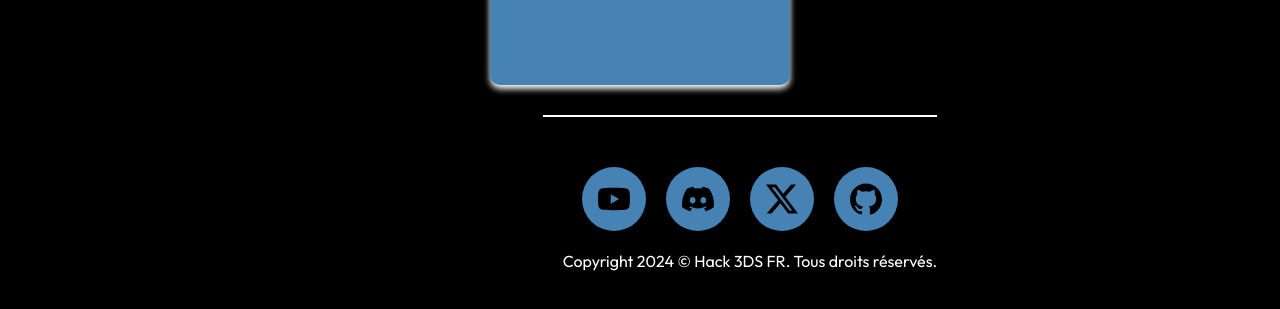
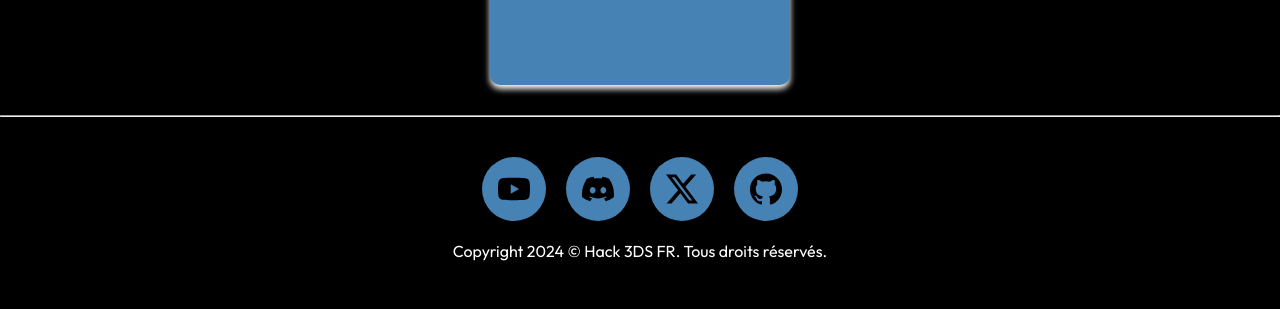
Before and after one commit to Hack-3DS-FR/hack-3ds.fr, a plain HTML site: page index.html in a window 1280 px wide. Shown: the part 1155-1464 px from the top of the page. Drawn offline with Linux system fonts and the light colour scheme.

Commit message:
maj site

```diff
--- a/css/base.css
+++ b/css/base.css
@@ -23,7 +23,6 @@
     padding: 0;
     box-sizing: border-box;
 }
-
 body {
     background: var(--theme-color);
     color: var(--text-color);
@@ -33,6 +32,7 @@ body {
     align-items: center;
     justify-content: flex-start;
     width: 100%;
+    padding-bottom: 50px
 }
 /* Style de base pour la barre de navigation */
 .side-nav {
@@ -42,6 +42,7 @@ body {
     top: 0;
     margin: 0;
     padding: 0;
+    z-index: 10;
 }
 .wrapper{
     background: #333;
@@ -67,6 +68,10 @@ body {
 }
 .title span{
     margin-bottom: 20px;
+    display: none;
+}
+.title a{
+    text-decoration: none;
 }
 .nav-bloc{
     padding: 20px 0;
@@ -178,7 +183,7 @@ body {
     opacity: 1;
 }
 .wrapper.expanded .title span {
-    display: inline-block;
+    display: block;
     color: #FFF;
     margin-top: 10px;
     font-size: 1.2rem;
@@ -187,6 +192,7 @@ body {
 /* Rotation de l'icône SVG lorsque le menu est déroulé */
 .wrapper.expanded .toggle-button svg {
     transform: rotate(180deg);
+    width: 80px;
 }
 /* Barre latérale pour le responsive */
 #sidebar-active{
@@ -282,6 +288,7 @@ body {
 /* Style pour les tutos*/
 .container-tuto{
     font-size: 120%;
+    margin-left: 120px;
 }
 .section-tuto{
     margin-top: 50px;
@@ -387,17 +394,16 @@ details ul li{
 }
 /* Pied de page */
 footer {
-    padding: 20px 0;
+    background-color: var(--footer);
+    color: var(--text-footer);
+    position: relative; /* Change le positionnement à relatif */
+    width: 100%;
     text-align: center;
-    margin-left: 200px;
+    padding: 10px 0;
+    margin-top: 20px;
+    z-index: 1;
 }
-footer hr {
-    border: 0;
-    border-top: 2px solid var(--text-footer);
-    margin: 10px 0;
-    width: 100%;
+footer a {
+    color: var(--other-color);
+    text-decoration: none;
 }
-footer p {
-    color: var(--text-footer);
-    padding-left: 20px;
-}
--- a/index.html
+++ b/index.html
@@ -12,8 +12,10 @@
     <nav class="side-nav">
         <div class="wrapper compact">
             <div class="title">
+                <a href="index.html">
                 <img src="images/icons/hack_3ds_fr_logo.png" alt="Logo Hack 3DS FR">
                 <span>Hack 3DS FR</span>
+                </a>
             </div>
             <div class="nav-bloc">
                 <svg xmlns="http://www.w3.org/2000/svg" height="24px" viewBox="0 -960 960 960" width="24px">
```
